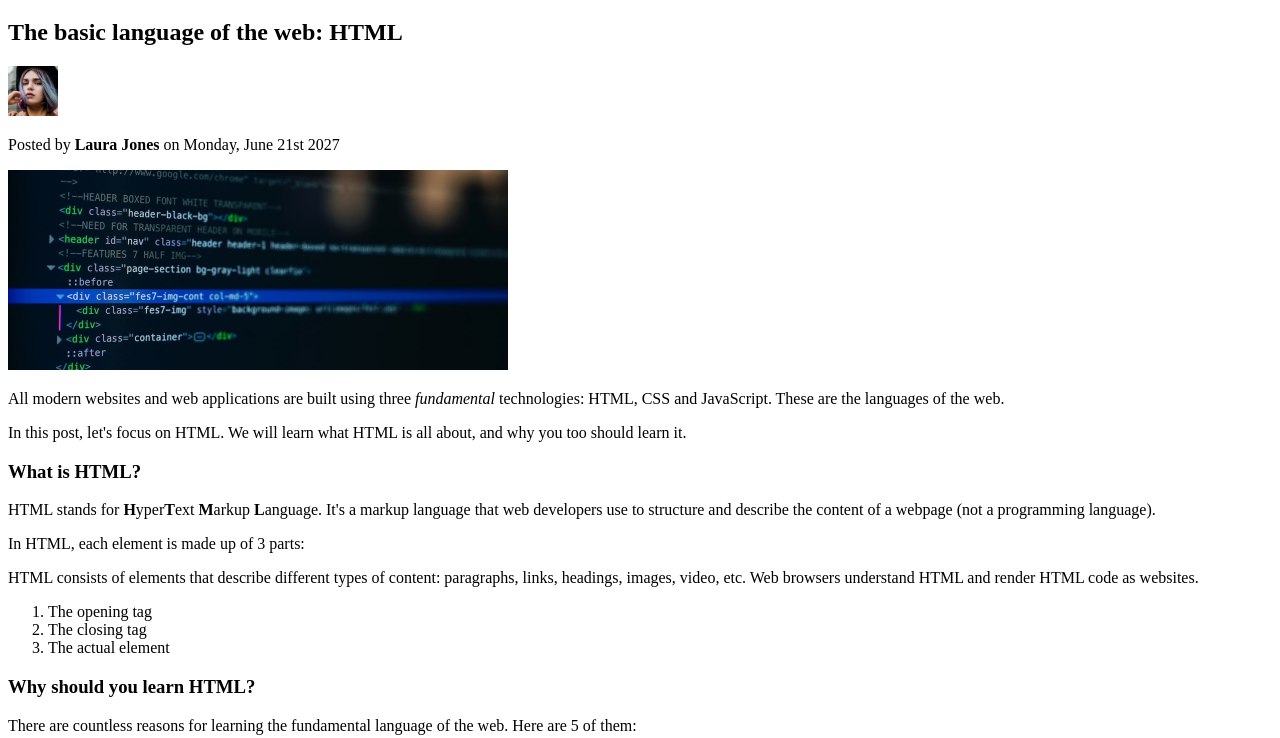
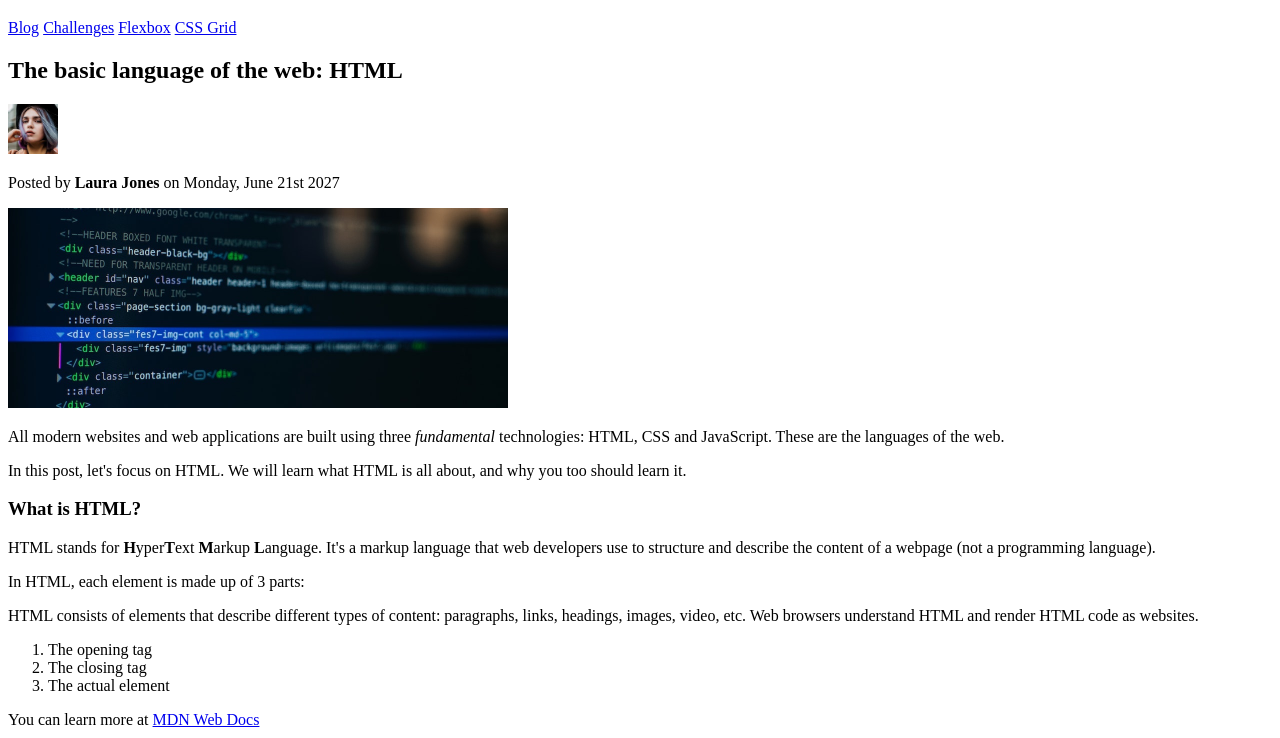
Before and after one commit to jerryjarvela/Html-Css, a plain HTML site: page starter/02-HTML-Fundamentals/index.html in a window 1280 px wide. Shown: the part 62-800 px from the top of the page. Drawn offline with Linux system fonts and the light colour scheme.

Commit message:
Hyperlinks

```diff
--- a/starter/02-HTML-Fundamentals/index.html
+++ b/starter/02-HTML-Fundamentals/index.html
@@ -16,6 +16,12 @@
     -->
 
     <h1>📘 The Code Magazine</h1>
+
+    <a href="blog.html">Blog</a>
+    <a href="#">Challenges</a>
+    <a href="#">Flexbox</a>
+    <a href="#">CSS Grid</a>
+
     <h2>The basic language of the web: HTML</h2>
 
     <img
@@ -64,6 +70,15 @@
       <li>The actual element</li>
     </ol>
 
+    <p>
+      You can learn more at
+
+      <a
+        href="https://developer.mozilla.org/en-US/docs/Web/HTML"
+        target="_blank"
+        >MDN Web Docs</a
+      >
+    </p>
     <h3>Why should you learn HTML?</h3>
 
     <p>
```
Also changed, not shown: starter/02-HTML-Fundamentals/blog.html (added, +10 -0 lines).
